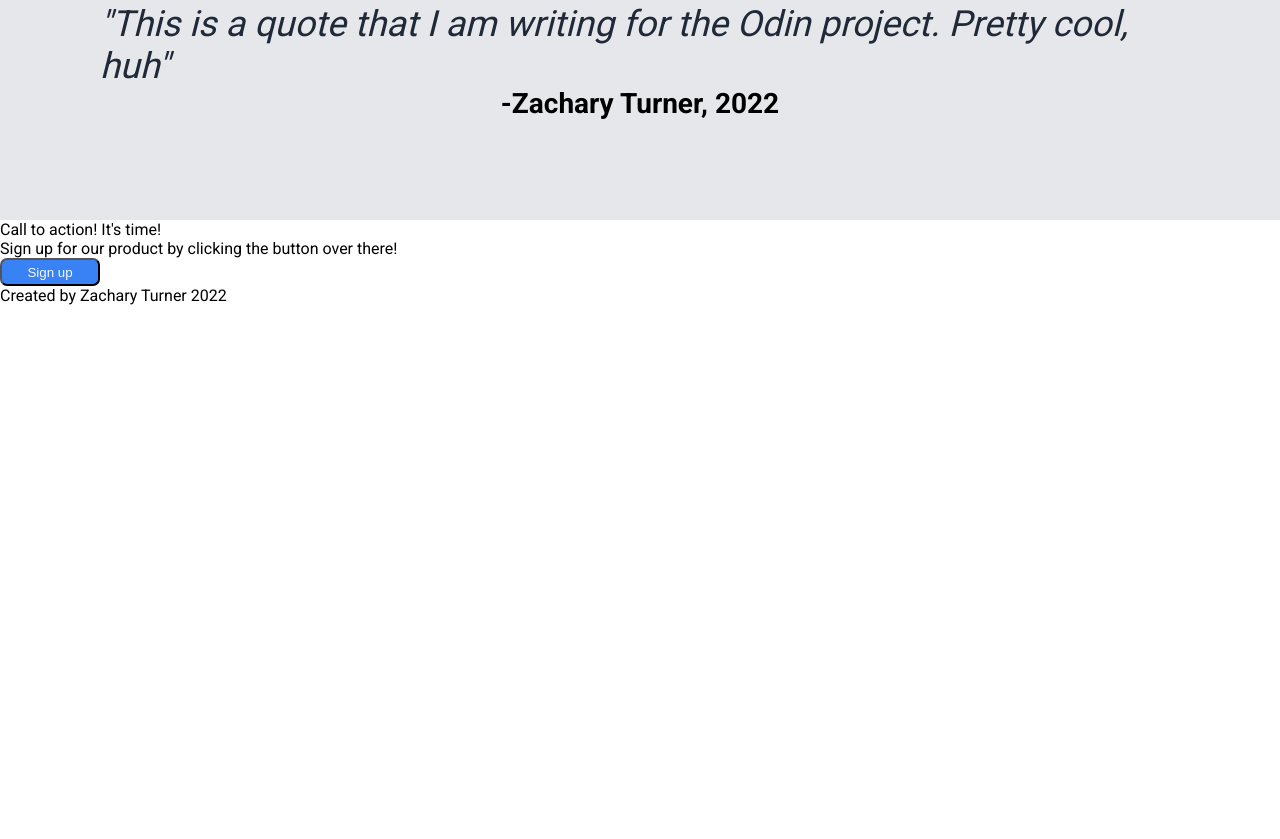
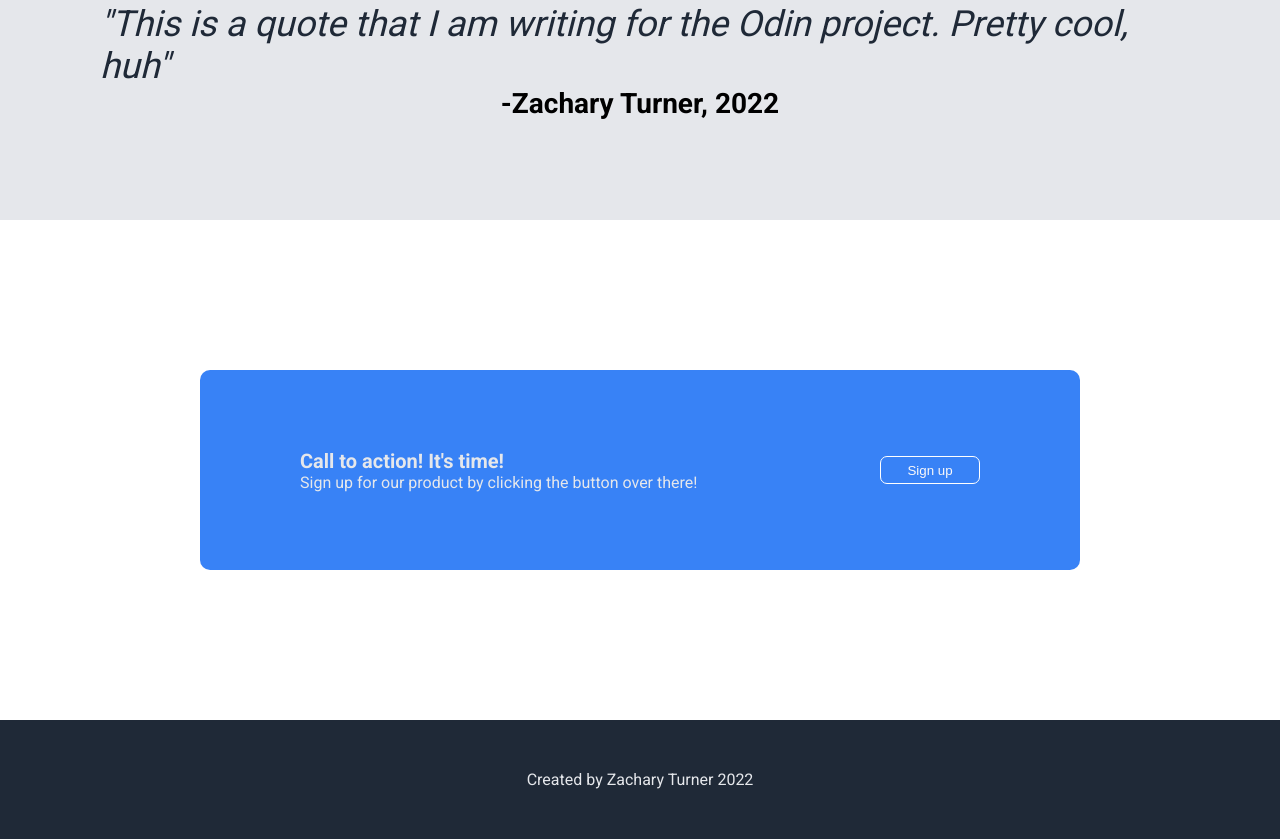
Before and after one commit to zgturner1/landing-page-project, a plain HTML site: page index.html in a window 1280 px wide. Shown: the part 1142-1981 px from the top of the page. Before the commit the page ends 1447 px from the top, so only its background shows below. Drawn offline with Linux system fonts and the light colour scheme.

Commit message:
Finished the call to action section and the footer. At this point, I will begin to add my own touches to each section, which will be reflected in the next commit.

```diff
--- a/index.html
+++ b/index.html
@@ -90,7 +90,7 @@
     <div class="call-to-action">
         <div class="call-box">
             <div class="call-text">
-                <div>Call to action! It's time!</div>
+                <div class="call-text-header">Call to action! It's time!</div>
 
                 <div>Sign up for our product by clicking the button over there!</div>
             </div>
--- a/style.css
+++ b/style.css
@@ -142,8 +142,45 @@ button {
 
 .call-to-action {
     display: flex;
+    justify-content: center;
+    align-items: center;
+    padding: 150px 100px 150px 100px;
+}
+
+.call-box {
+    display: flex;
+    justify-content: space-between;
+    align-items: center;
+    background-color: #3882F6;
+    border-radius: 10px;
+    padding: 60px 100px;
+    height: 80px;
+    width: 680px;
+}
+
+.call-text {
+    color: #E5E7EB;
+    font-weight: 80;
+    font-size: 16px;
+}
+
+.call-text-header {
+    font-weight: bold;
+    font-size: 20px;
+}
+
+.call-box button {
+    border-style: solid;
+    border-color: white;
+    border-width: 1px;
 }
 
 .footer {
     display: flex;
+    font-size: 16px;
+    padding-top: 50px;
+    padding-bottom: 50px;
+    justify-content: center;
+    color: #E5E7EB;
+    background-color: #1F2937;
 }
```
